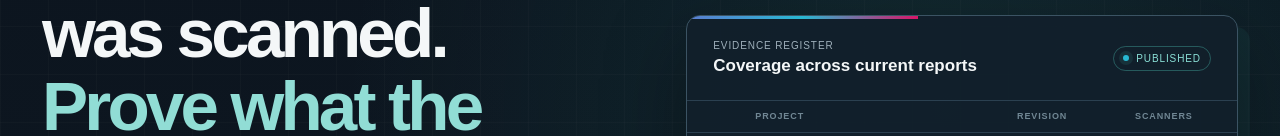
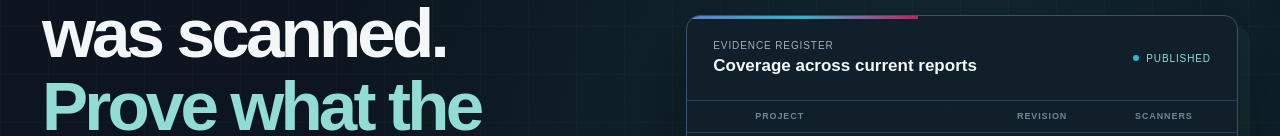
Before and after one commit to combustrrr/code-analysis-dashboard, a React (Vite) app in the folder analysis-ui/: page / in a window 1280 px wide. Shown: the part 310-446 px from the top of the page. Built offline with nearby package versions, Linux system fonts and the light colour scheme; no server answers.

Commit message:
Remove landing status beam decoration

```diff
--- a/analysis-ui/src/document.css
+++ b/analysis-ui/src/document.css
@@ -9,3 +9,12 @@
 body {
   margin: 0;
 }
+
+.landing-page .dossier-live {
+  padding-inline: 0;
+  border: 0;
+}
+
+.landing-page .dossier-live i {
+  box-shadow: none;
+}
```
Also changed, not shown: 1 other file (tests, documents, lock files or other folders).
